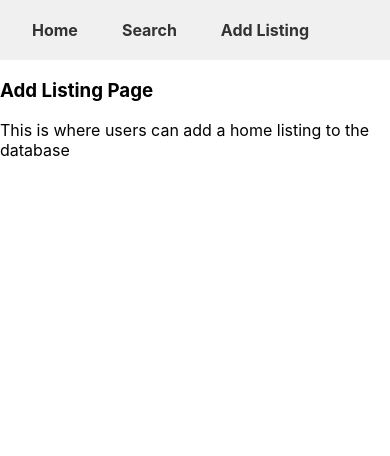
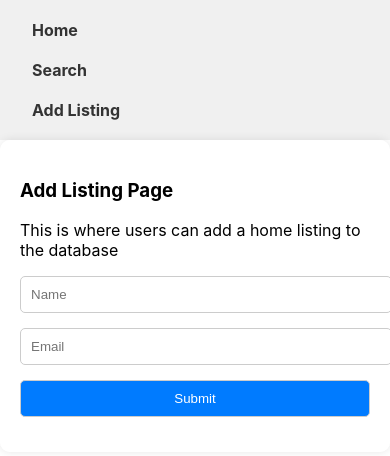
Before and after one commit to DerekKirschbaum/gdsc_project_23-24, a React (Create React App) app: page /AddListing in a window 390 px wide. Shown: the top 456 px of the page. Built offline with nearby package versions, Linux system fonts and the light colour scheme.

Commit message:
now we can submit forms to a firebase database

```diff
--- a/package.json
+++ b/package.json
@@ -6,6 +6,7 @@
     "@testing-library/jest-dom": "^5.17.0",
     "@testing-library/react": "^13.4.0",
     "@testing-library/user-event": "^13.5.0",
+    "firebase": "^10.7.1",
     "react": "^18.2.0",
     "react-dom": "^18.2.0",
     "react-router-dom": "^6.21.1",
--- a/src/AddListing.js
+++ b/src/AddListing.js
@@ -1,10 +1,77 @@
-import React from 'react';
+import React, {useState} from 'react';
+import { database }  from './firebase';
+import {ref, set, get, push} from 'firebase/database';
+import './styles.css';
+
 const AddListing = () =>{
-  return (
-    <div>
-      <h3>Add Listing Page</h3>
-      <p>This is where users can add a home listing to the database</p>
-    </div>
-  );
+
+    const [formData, setFormData] = useState({});
+
+    const handleChange = (e) => {
+      setFormData({ ...formData, [e.target.name]: e.target.value });
+    };
+
+    const handleSubmit = async (e) => {
+        e.preventDefault();
+        if (!formData.name || !formData.email) {
+            console.error('Name or email is missing.');
+            return;
+        }
+
+        const nameRef = ref(database, 'submissions/' + formData.name);
+        const snapshot = await get(nameRef);
+
+        if (snapshot.exists()) {
+            const emailsRef = ref(database, 'submissions/' + formData.name + '/emails');
+            const emailSnapshot = await get(emailsRef);
+
+            if (emailSnapshot.exists()) {
+                // Check if the entered email already exists under this name
+                const emailExists = Object.values(emailSnapshot.val()).some(item => item.email === formData.email);
+
+                if (!emailExists) {
+                    push(emailsRef, {
+                        email: formData.email
+                    }).then(() => {
+                        console.log('New email added for existing name.');
+                    }).catch((error) => {
+                        console.error('Error adding email:', error);
+                    });
+                } else {
+                    console.log('Email already exists under this name.');
+                }
+            }
+        } else {
+            const dataRef = ref(database, 'submissions/' + formData.name + '/emails');
+            push(dataRef, {
+                email: formData.email
+            }).then(() => {
+                console.log('New name and email added.');
+            }).catch((error) => {
+                console.error('Error adding data:', error);
+            });
+        }
+
+        setFormData({}); // Clear form after submission
+        document.getElementsByName('name')[0].value = ''; // Clear name input field
+        document.getElementsByName('email')[0].value = ''; // Clear email input field
+    };
+
+
+
+
+    return (
+        <div className='AddListing'>
+            <h3>Add Listing Page</h3>
+            <p>This is where users can add a home listing to the database</p>
+
+            <form onSubmit={handleSubmit} className='AddListingForm'>
+                <input type="text" name="name" placeholder="Name" onChange={handleChange} />
+                <input type="email" name="email" placeholder="Email" onChange={handleChange} />
+                {/* Add more form fields as needed */}
+                <button type="submit">Submit</button>
+            </form>
+        </div>
+    );
 }
 export default AddListing;
--- /dev/null
+++ b/src/firebase.js
@@ -0,0 +1,22 @@
+// Import the functions you need from the SDKs you need
+import { initializeApp } from "firebase/app";
+//import { getAnalytics } from "firebase/analytics";
+import { getDatabase } from "firebase/database";
+// TODO: Add SDKs for Firebase products that you want to use
+// https://firebase.google.com/docs/web/setup#available-libraries
+
+// Your web app's Firebase configuration
+// For Firebase JS SDK v7.20.0 and later, measurementId is optional
+const firebaseConfig = {
+  apiKey: "AIzaSyDaC_x5dDaGjJVcqVSU4T2ec4Fxm7i5mnE",
+  authDomain: "gdsc-project-23-24.firebaseapp.com",
+  projectId: "gdsc-project-23-24",
+  storageBucket: "gdsc-project-23-24.appspot.com",
+  messagingSenderId: "512229308168",
+  appId: "1:512229308168:web:2094cddf8b0eae494d9ebd",
+  measurementId: "G-25XMF7CNEX"
+};
+
+// Initialize Firebase
+const app = initializeApp(firebaseConfig);
+export const database = getDatabase(app);
--- a/src/navbar.css
+++ b/src/navbar.css
@@ -27,3 +27,19 @@
   .navbar li a:hover {
     background-color: #ddd;
   }
+
+  /* Media query for mobile devices */
+@media screen and (max-width: 768px) {
+    .navbar {
+      flex-direction: column;
+      align-items: flex-start;
+    }
+
+    .navbar li {
+      margin-right: 0;
+      margin-bottom: 20px;
+    }
+    .navbar li:last-child {
+        margin-bottom: 0;
+    }
+  }
--- /dev/null
+++ b/src/styles.css
@@ -0,0 +1,29 @@
+.AddListing {
+    background-color: rgba(255, 255, 255, 0.9); /* Semi-translucent white background */
+    padding: 20px;
+    border-radius: 10px;
+    box-shadow: 0 0 10px rgba(0, 0, 0, 0.1); /* Shadow effect */
+    max-width: 400px; /* Set a maximum width for the form container */
+    margin: 0 auto; /* Center the form */
+}
+
+.AddListingForm input[type="text"],
+.AddListingForm input[type="email"],
+.AddListingForm button {
+    display: block;
+    width: 100%;
+    margin-bottom: 15px;
+    padding: 10px;
+    border-radius: 5px;
+    border: 1px solid #ccc;
+}
+
+.AddListingForm button {
+    background-color: #007bff; /* Button color */
+    color: #fff;
+    cursor: pointer;
+}
+
+.AddListingForm button:hover {
+    background-color: #0056b3; /* Button hover color */
+}
```
Also changed, not shown: 1 other file (tests, documents, lock files or other folders).
